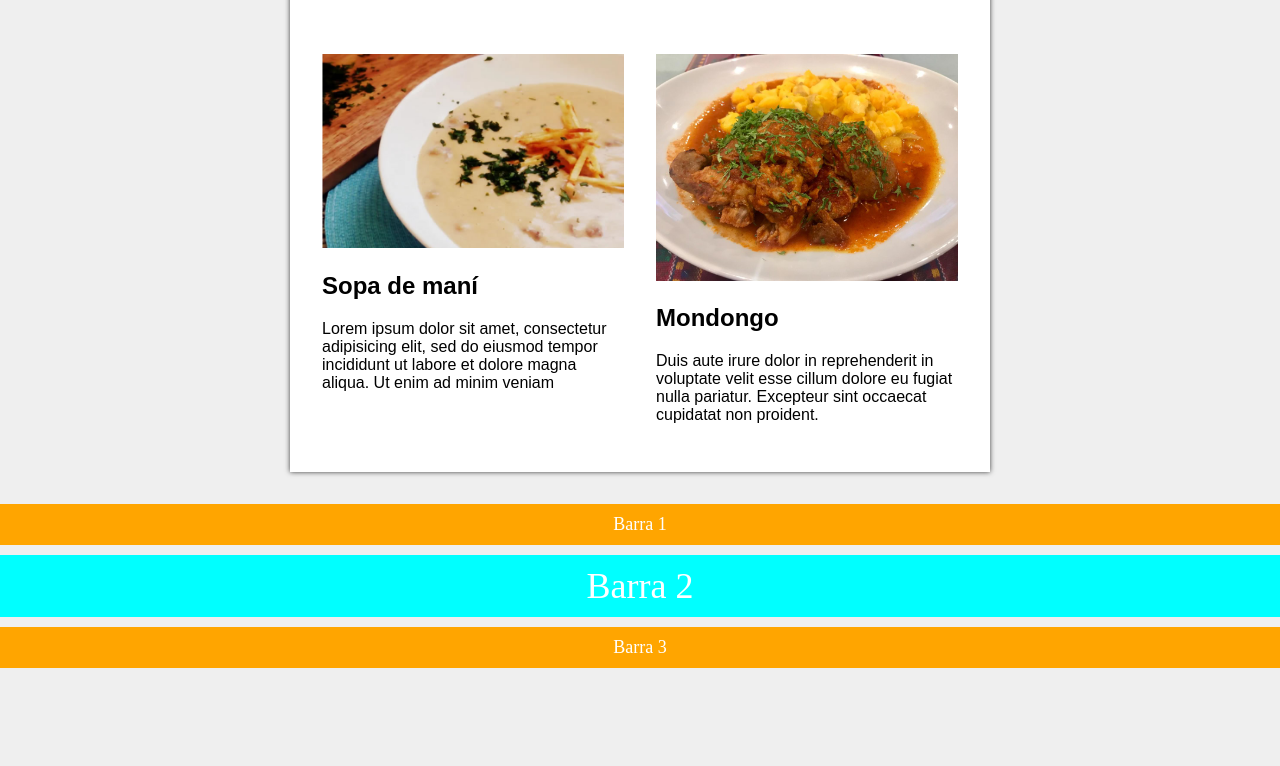
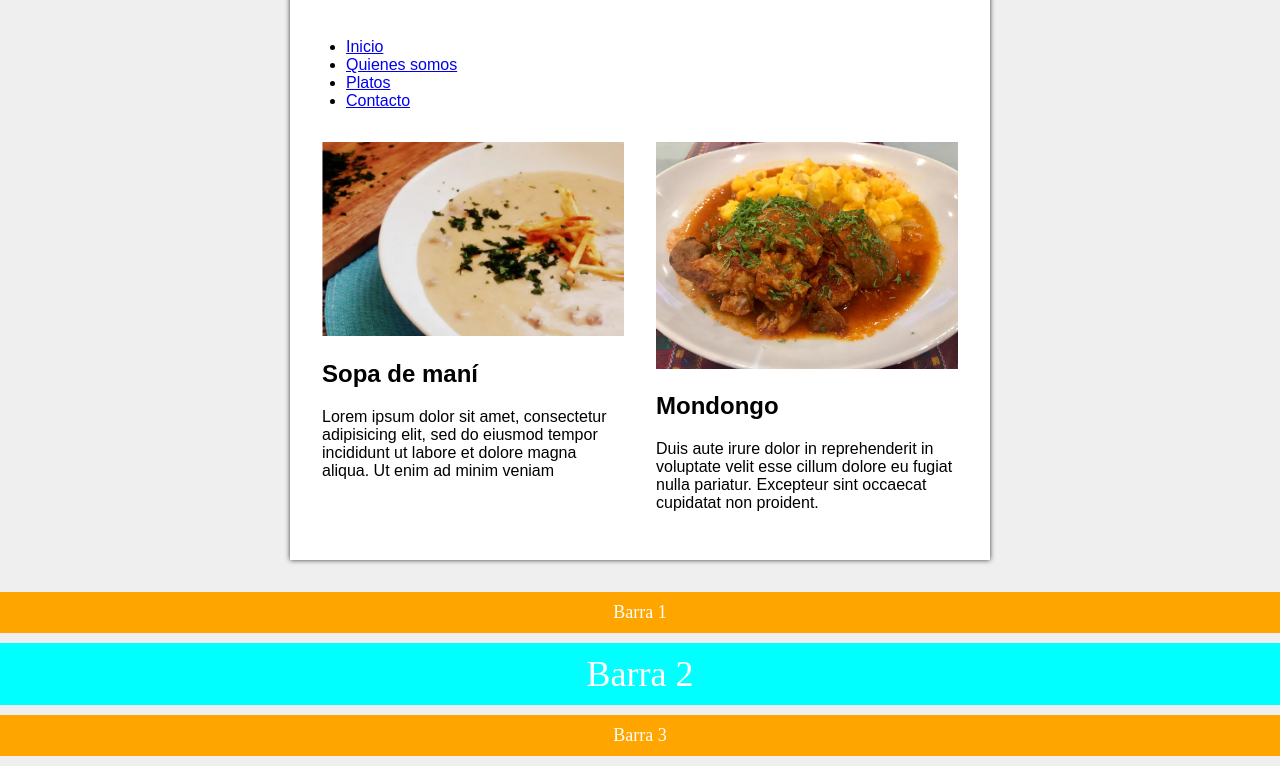
Before and after one commit to ryvanyo/revisiones-tareas, a plain HTML site: page box-sizing/media-queries.html in a window 1280 px wide. Shown: the part 151-917 px from the top of the page. Before the commit the page ends 829 px from the top, so only its background shows below. Drawn offline with Linux system fonts and the light colour scheme.

Commit message:
Add files via upload

```diff
--- a/box-sizing/media-queries.html
+++ b/box-sizing/media-queries.html
@@ -77,6 +77,14 @@
 			<img src="pepino.svg" class="logo">
 			Restaurant El Pepino
 		</h1>
+		<nav>
+			<ul>
+				<li><a href="#">Inicio</a></li>
+				<li><a href="#">Quienes somos</a></li>
+				<li><a href="#">Platos</a></li>
+				<li><a href="#">Contacto</a></li>
+			</ul>
+		</nav>
 		<div class="container">
 			<div class="plato">
 				<img src="sopa-mani.jpg">
```
